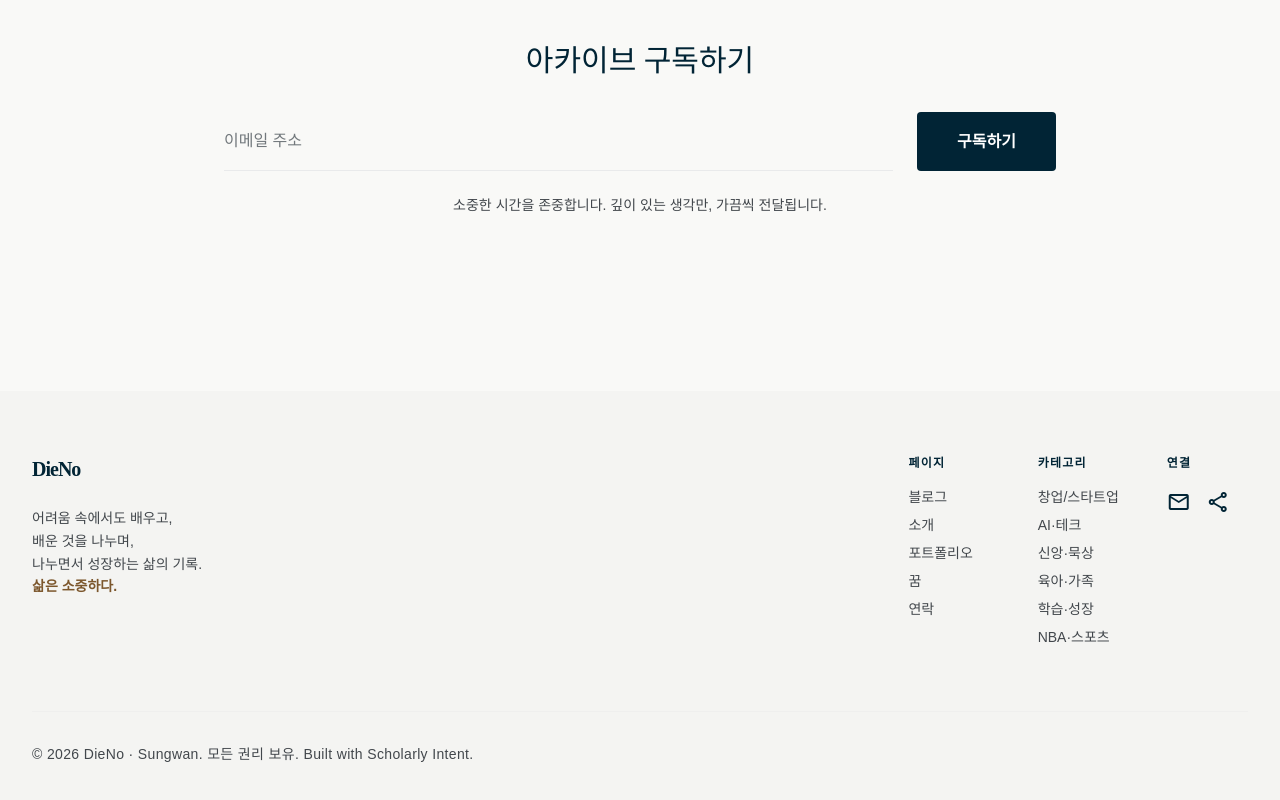
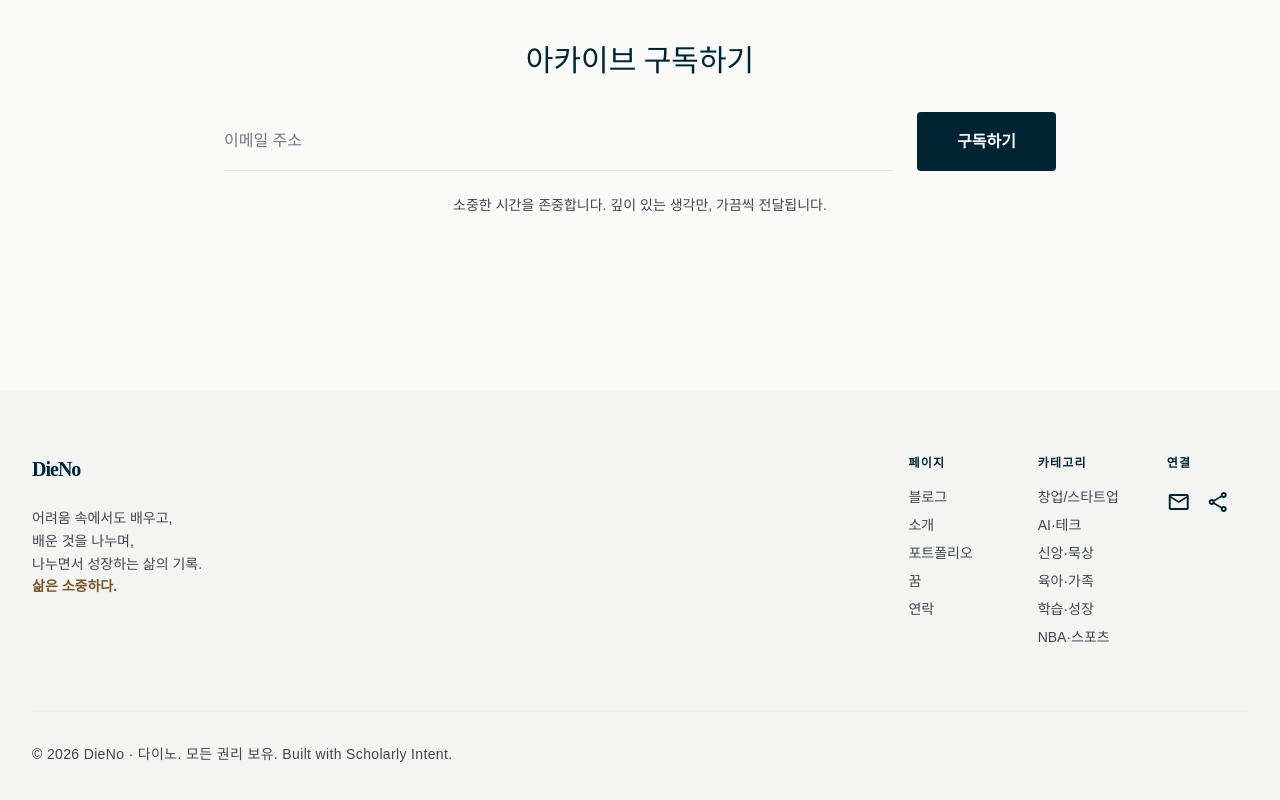
Before and after one commit to soulharbor-kr/dieno-blog-2026, a Next.js app: page / in a window 1280 px wide. Shown: the part 2497-3297 px from the top of the page. Built offline with nearby package versions, Linux system fonts and the light colour scheme; no server answers; the database is empty.

Commit message:
Remove personal info: replace Sungwan with 다이노 pseudonym

```diff
--- a/src/app/about/page.tsx
+++ b/src/app/about/page.tsx
@@ -3,7 +3,7 @@ import Link from 'next/link';
 const timeline = [
   { period: '학부', title: '경제학 + 통계학', org: '학문의 시작', desc: '숫자로 세상을 읽는 법, 데이터가 거짓말하지 않음을 배우다' },
   { period: 'MBA', title: '경영학 석사', org: '이론과 현장의 교차', desc: '창업 현장에서 일하면서 MBA는 필수적 선택이었다' },
-  { period: '박사', title: '교육행정 박사', org: '논문: 이공계 창업교원의 역할갈등 사례연구', desc: '학문과 실전, 두 세계의 긴장을 연구로 풀어내다' },
+  { period: '박사', title: '교육행정 박사', org: '학문과 실전의 교차점', desc: '학문과 실전, 두 세계의 긴장을 연구로 풀어내다' },
   { period: '현재', title: '대학 창업지원단', org: '~20년 현장 경력', desc: '교원창업 · 학생창업 · 창업중심대학 프로그램 운영' },
   { period: '미래', title: '대안학교 교장', org: 'The Dream', desc: '발달장애 포함 통합교육 비전 — 삶은 소중하다' },
 ];
@@ -33,7 +33,7 @@ export default function AboutPage() {
             className="font-headline text-5xl md:text-7xl font-bold tracking-tight leading-[1.1]"
             style={{ color: '#012435' }}
           >
-            Sungwan.
+            다이노.
           </h1>
           <div className="w-16 h-1" style={{ backgroundColor: '#7c572d' }} />
           <p
@@ -155,9 +155,9 @@ export default function AboutPage() {
           <div className="grid grid-cols-1 sm:grid-cols-2 gap-6">
             {[
               { icon: '💑', label: '아내', desc: '사랑스럽고 든든한 인생 파트너' },
-              { icon: '👦', label: '첫째 (11세)', desc: '착하고 똑똑한 아이. 발달장애 경험 중, 함께 성장하고 있습니다.' },
-              { icon: '👦', label: '둘째 (8세)', desc: '똑똑하고 흥이 넘치는 에너자이저' },
-              { icon: '👶', label: '셋째 (7세)', desc: '알파벳을 사랑하는 귀여운 막내' },
+              { icon: '👦', label: '첫째', desc: '착하고 똑똑한, 함께 성장하고 있는 아이' },
+              { icon: '👦', label: '둘째', desc: '흥이 넘치는 에너자이저' },
+              { icon: '👶', label: '셋째', desc: '알파벳을 사랑하는 귀여운 막내' },
             ].map((member) => (
               <div key={member.label} className="card-lift p-6 rounded-sm flex gap-4 items-start">
                 <span className="text-2xl">{member.icon}</span>
--- a/src/app/layout.tsx
+++ b/src/app/layout.tsx
@@ -5,7 +5,7 @@ import Footer from "@/components/Footer";
 
 export const metadata: Metadata = {
   title: "DieNo — 삶은 소중하다",
-  description: "DieNo(다이노) — Sungwan의 큐레이션된 생각의 아카이브. 창업, AI, 신앙, 가족, 학습, 스포츠에 대한 학문적 깊이와 진정성.",
+  description: "DieNo(다이노) — 다이노의 큐레이션된 생각의 아카이브. 창업, AI, 신앙, 가족, 학습, 스포츠에 대한 학문적 깊이와 진정성.",
   keywords: ["DieNo", "다이노", "창업지원", "AI", "신앙", "가족", "학습", "NBA"],
   openGraph: {
     title: "DieNo — 삶은 소중하다",
--- a/src/app/page.tsx
+++ b/src/app/page.tsx
@@ -69,7 +69,7 @@ export default async function HomePage() {
           >
             <Image
               src="https://images.unsplash.com/photo-1507003211169-0a1dd7228f2d?w=800&q=80"
-              alt="DieNo — Sungwan"
+              alt="DieNo — 다이노"
               fill
               className="object-cover"
               style={{ filter: 'grayscale(0.15) contrast(1.05)' }}
--- a/src/components/Footer.tsx
+++ b/src/components/Footer.tsx
@@ -92,7 +92,7 @@ export default function Footer() {
         style={{ borderTop: '1px solid rgba(194,199,204,0.1)' }}
       >
         <p className="text-sm tracking-wide" style={{ color: '#42474C', fontFamily: 'Pretendard, sans-serif' }}>
-          © 2026 DieNo · Sungwan. 모든 권리 보유. Built with Scholarly Intent.
+          © 2026 DieNo · 다이노. 모든 권리 보유. Built with Scholarly Intent.
         </p>
       </div>
     </footer>
```
